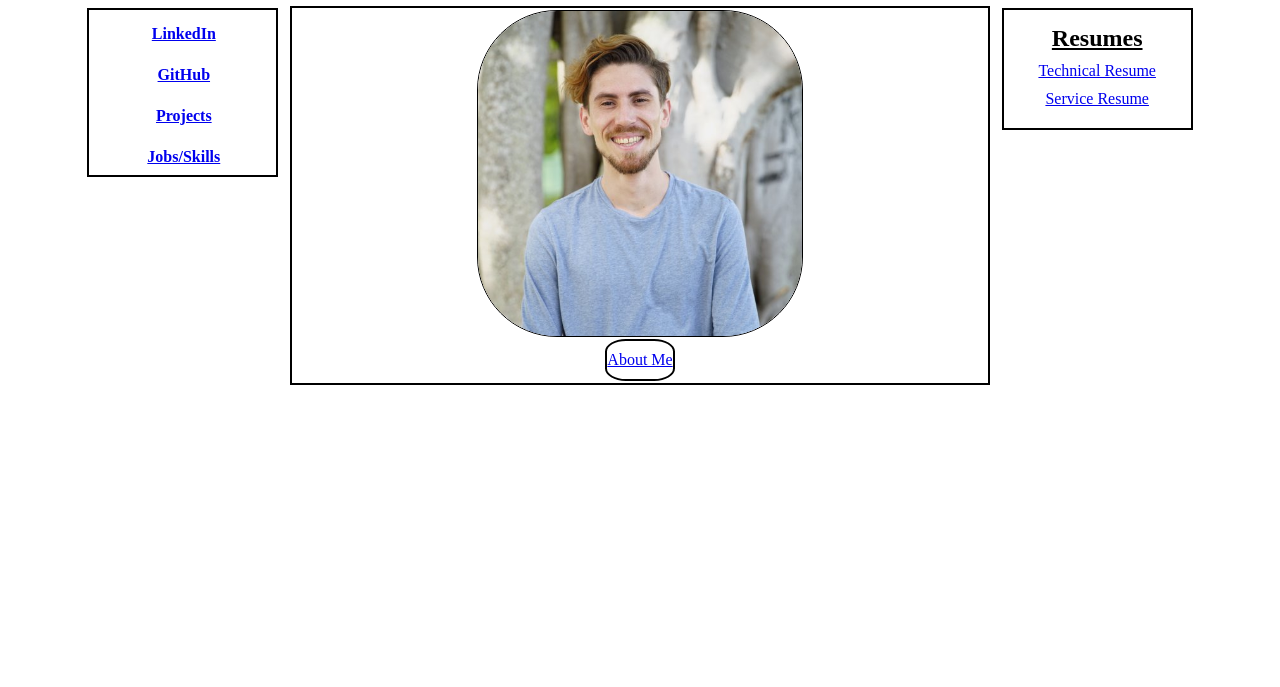
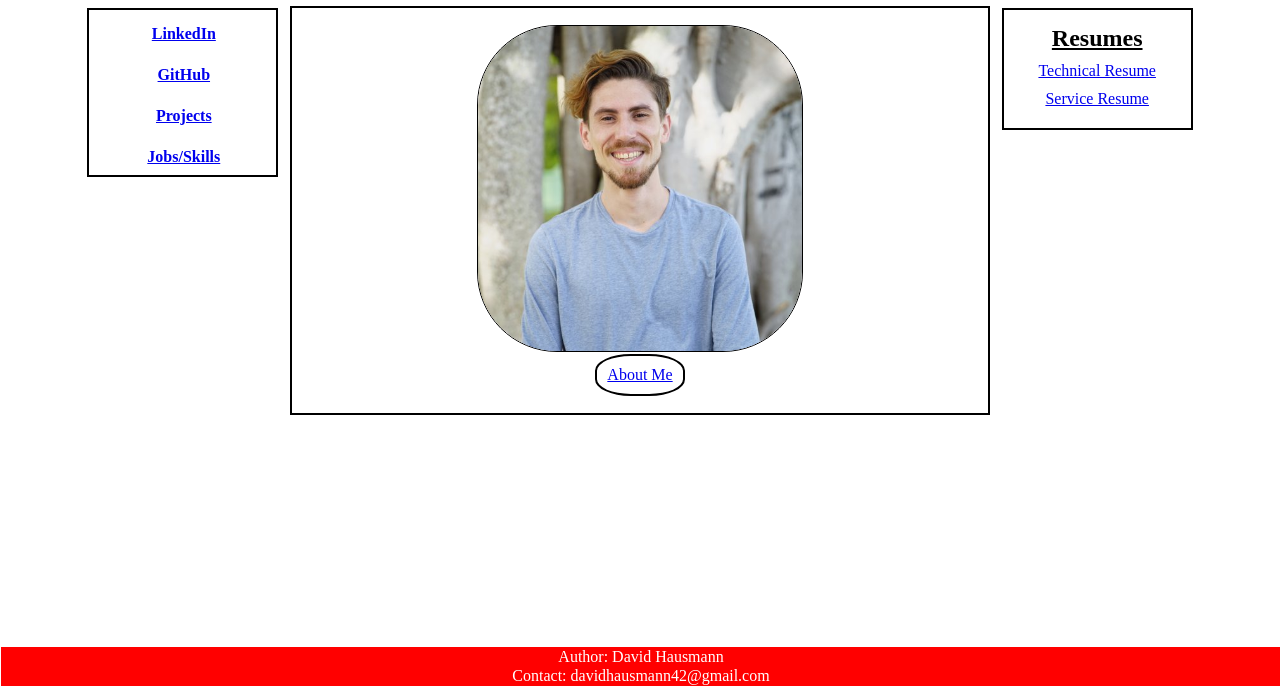
Before and after one commit to Clovs247/Portfolio, a Flask app: page / in a window 1280 px wide. Shown: the part 113-800 px from the top of the page. Run offline with Flask 3, Linux system fonts and the light colour scheme.

Commit message:
Stylized. and reworked footer.

```diff
--- a/flask_app/static/css/index_style.css
+++ b/flask_app/static/css/index_style.css
@@ -36,6 +36,8 @@
     border: 2px solid black;
     margin-top: 7px;
     margin: 5px;
+    padding-top: 15px;
+    padding-bottom: 15px;
 }
 .main-body h2{
     font-size: xx-large;
@@ -53,6 +55,7 @@
     padding: 15px;
     margin: 7px;
     border: 2px solid black;
+    margin-bottom: 50px;
 }
 .second-column h3{
     text-decoration-line: underline;
@@ -67,10 +70,9 @@
 }
 
 #aboutme{
-    padding-top: 10px;
-    padding-bottom: 10px;
+    padding: 10px;
     border: 2px solid black;
-    border-radius: 30%;
+    border-radius: 40%;
 }
 #column{
     display: flex;
@@ -78,7 +80,16 @@
     align-items: center;
 }
 
+#footer{
+    position: fixed;
+    left: 0;
+    bottom: 0;
+    width: 100%;
+    background-color: red;
+    color: white;
+    text-align: center;
 
+}
 
 
 @media only screen and (max-width: 600px){
--- a/flask_app/templates/about_me.html
+++ b/flask_app/templates/about_me.html
@@ -41,7 +41,10 @@
     </main>
 
     <footer>
-
+        <div id="footer">
+            <p>Author: David Hausmann</p>
+            <p>Contact: davidhausmann42@gmail.com</p>
+        </div>
     </footer>
 </body>
 </html>
--- a/flask_app/templates/index.html
+++ b/flask_app/templates/index.html
@@ -40,7 +40,10 @@
     </main>
 
     <footer>
-
+        <div id="footer">
+            <p>Author: David Hausmann</p>
+            <p>Contact: davidhausmann42@gmail.com</p>
+        </div>
     </footer>
 </body>
 </html>
--- a/flask_app/templates/projects.html
+++ b/flask_app/templates/projects.html
@@ -49,7 +49,10 @@
     </main>
 
     <footer>
-
+        <div id="footer">
+            <p>Author: David Hausmann</p>
+            <p>Contact: davidhausmann42@gmail.com</p>
+        </div>
     </footer>
 </body>
 </html>
```
Also changed, not shown: flask_app/static/css/about_me_style.css (+14 -0 lines), flask_app/static/css/project_style.css (+14 -1 lines), flask_app/static/css/skill_style.css (+14 -0 lines), flask_app/templates/skills.html (+6 -2 lines).
